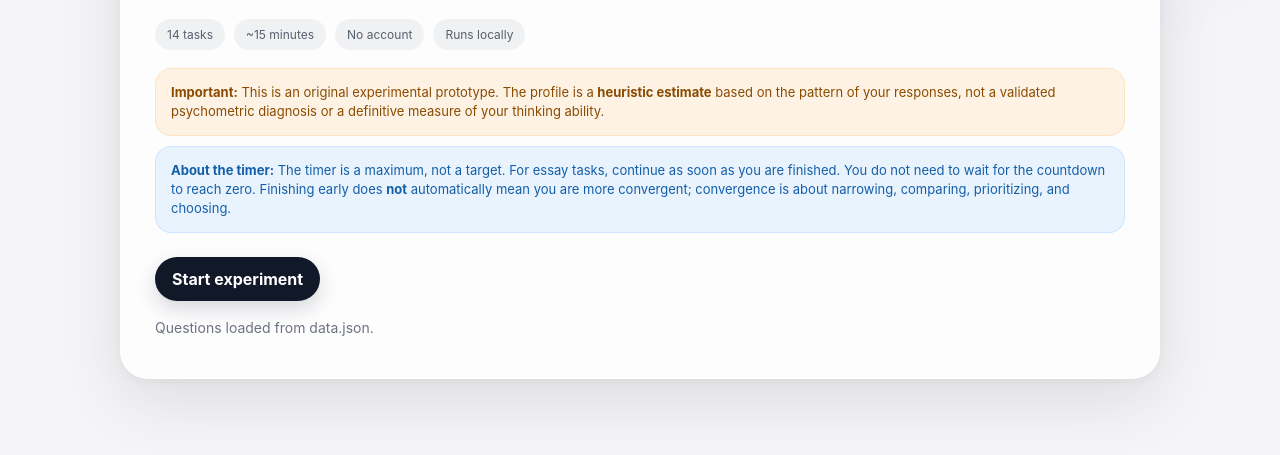
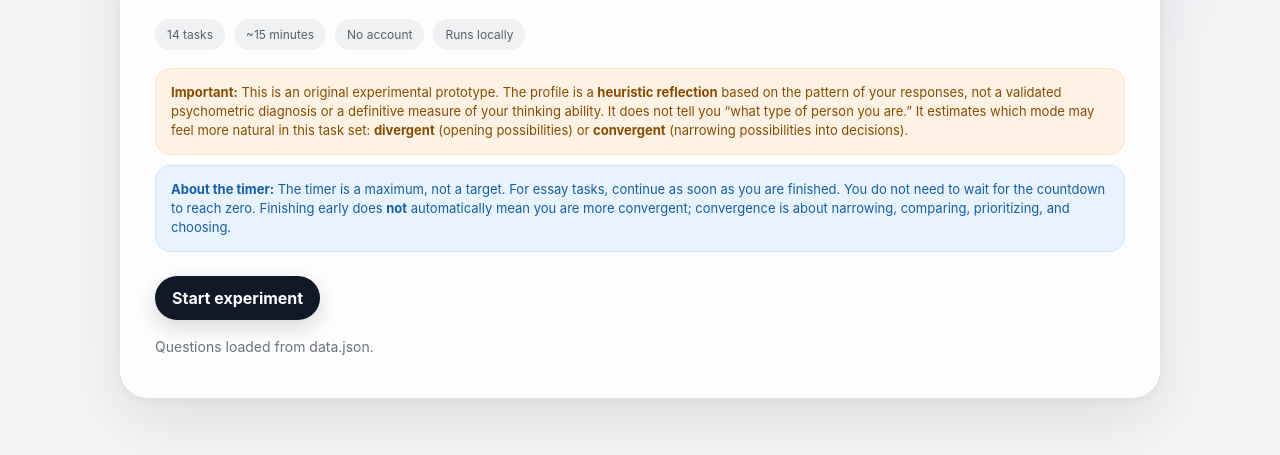
Before and after one commit to AnggaConni/invergent, a plain HTML site: page profile.html in a window 1280 px wide. Shown: the part 395-850 px from the top of the page. Drawn offline with Linux system fonts and the light colour scheme.

Commit message:
Clarify heuristic thinking-mode interpretation

```diff
--- a/profile.html
+++ b/profile.html
@@ -18,7 +18,7 @@
   <h1>How does your mind move?</h1>
   <p>This heuristic exercise explores how readily you <strong>open up possibilities</strong>, <strong>narrow them down</strong>, and switch between those modes.</p>
   <div class="pills"><span class="pill" id="taskCount">Loading tasks…</span><span class="pill" id="timeEstimate">Loading time…</span><span class="pill">No account</span><span class="pill">Runs locally</span></div>
-  <div class="notice"><strong>Important:</strong> This is an original experimental prototype. The profile is a <strong>heuristic estimate</strong> based on the pattern of your responses, not a validated psychometric diagnosis or a definitive measure of your thinking ability.</div>
+  <div class="notice"><strong>Important:</strong> This is an original experimental prototype. The profile is a <strong>heuristic reflection</strong> based on the pattern of your responses, not a validated psychometric diagnosis or a definitive measure of your thinking ability. It does not tell you “what type of person you are.” It estimates which mode may feel more natural in this task set: <strong>divergent</strong> (opening possibilities) or <strong>convergent</strong> (narrowing possibilities into decisions).</div>
   <div class="notice" style="margin-top:10px;background:rgba(0,122,255,.08);border-color:rgba(0,122,255,.12);color:#135ea8"><strong>About the timer:</strong> The timer is a maximum, not a target. For essay tasks, continue as soon as you are finished. You do not need to wait for the countdown to reach zero. Finishing early does <strong>not</strong> automatically mean you are more convergent; convergence is about narrowing, comparing, prioritizing, and choosing.</div>
   <div class="actions"><button class="btn primary" id="startBtn" disabled>Loading…</button></div>
   <div class="loading" id="loading">Loading questions from <code>data.json</code>…</div>
```
